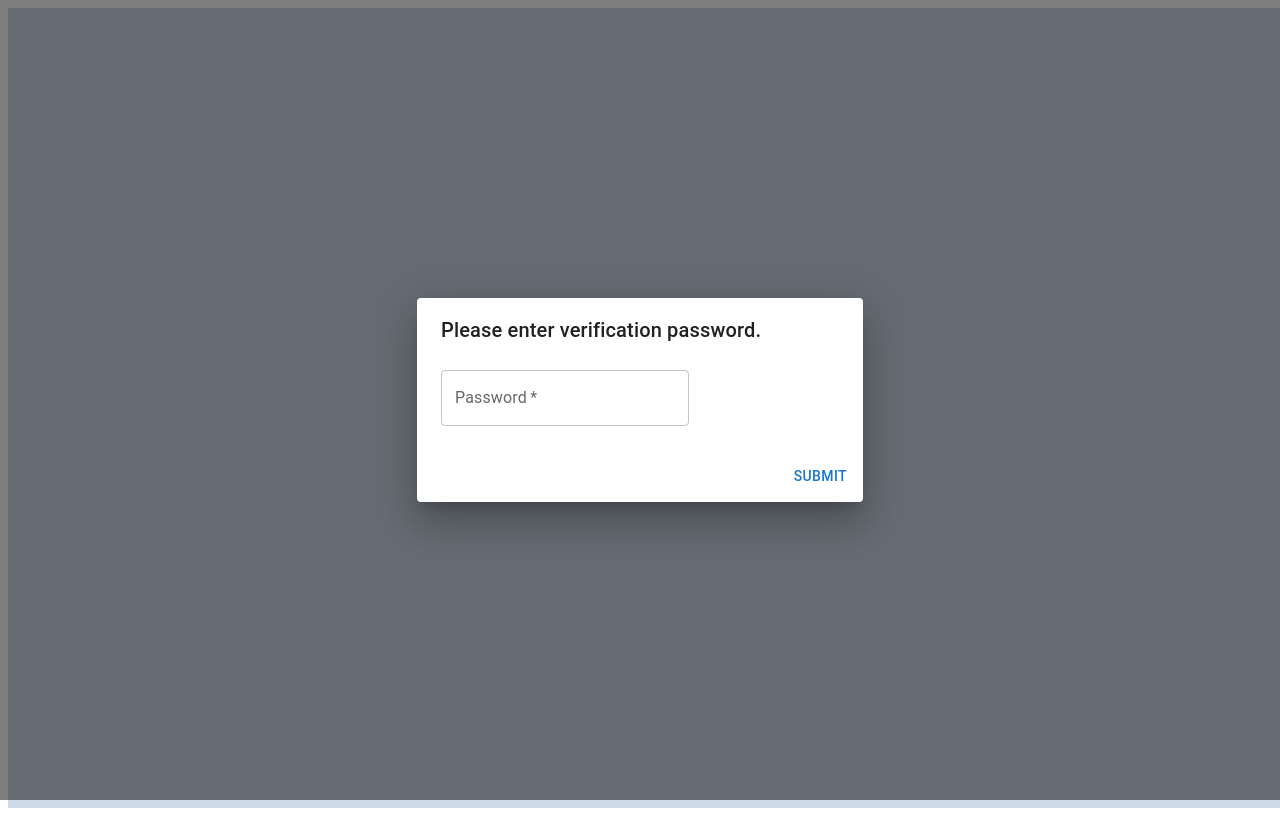
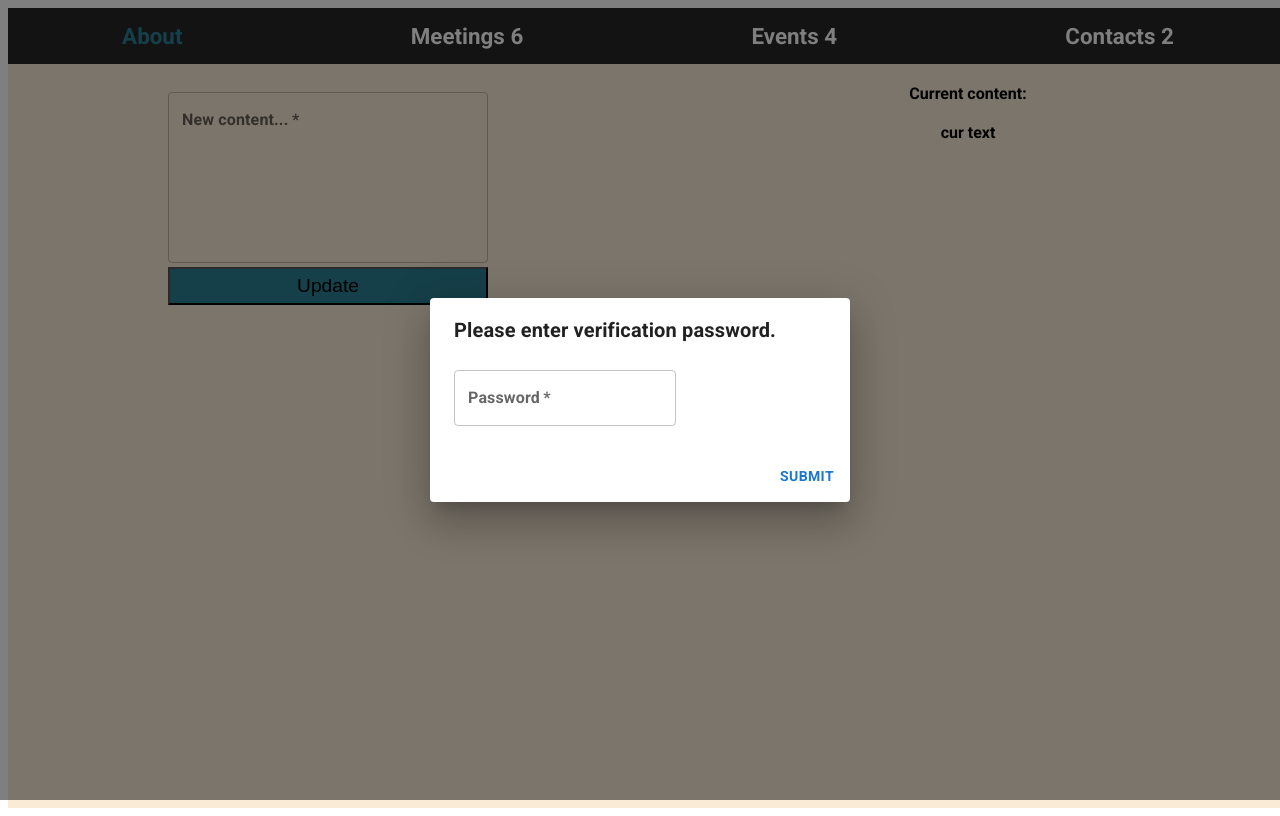
Before and after one commit to MarineNewt/UWPokemon, a Next.js app: page /admin in a window 1280 px wide. Built offline with nearby package versions, Linux system fonts and the light colour scheme.

Commit message:
Create Admin Layout

```diff
--- a/pages/admin.js
+++ b/pages/admin.js
@@ -1,6 +1,6 @@
 import Head from 'next/head';
 import { useState } from "react";
-import styles from '../styles/Home.module.css';
+import styles from '../styles/Admin.module.css';
 import Dialog from '@mui/material/Dialog';
 import DialogActions from '@mui/material/DialogActions';
 import DialogContent from '@mui/material/DialogContent';
@@ -9,10 +9,14 @@ import DialogTitle from '@mui/material/DialogTitle';
 import TextField from '@mui/material/TextField';
 import Alert from '@mui/material/Alert';
 import Button from '@mui/material/Button';
+import { Roboto } from 'next/font/google'
+const roboto = Roboto({ subsets: ['latin'], weight: '700' })
 
 export default function About() {
   let [userverified, setVerify] = useState(false);
   let [userpassword, setPassword] = useState("");
+  let [focus, setFocus] = useState("About");
+  let [dataFull, setDataFull] = useState();
   const [alerts, setAlerts] = useState(false);
 
   async function Verify(password) {
@@ -22,6 +26,9 @@ export default function About() {
       body: JSON.stringify({password}),
     })
     if(response.status === 200){
+      const result = await response.json();
+      console.log(result.data.Item);
+      setDataFull(result.data.Item);
       return setVerify(true);
     }else{
       setAlerts(true);
@@ -32,7 +39,7 @@ export default function About() {
   }
 
   return (
-    <div className={[styles.container].join(" ")}>
+    <div className={[styles.container, roboto.className].join(" ")}>
       <Head>
         <title>Pokemon Trainer Club</title>
         <link rel="icon" href="/favicon.ico" />
@@ -69,9 +76,34 @@ export default function About() {
         </DialogActions>
       </Dialog>}
 
-      <div id="admin" className={styles.pagealt}>
+      <div id="admin" style={{height: "100dvh"}}>
+        <div id="adminnav" className={styles.adminnav}>
+          <div onClick={() => {setFocus("About")}} style={{color: focus == "About" ? "rgb(43, 127, 147)" : "white"}}>About</div>
+          <div onClick={() => {setFocus("Meetings")}}  style={{color: focus == "Meetings" ? "rgb(43, 127, 147)" : "white"}}>Meetings 6</div>
+          <div onClick={() => {setFocus("Events")}}  style={{color: focus == "Events" ? "rgb(43, 127, 147)" : "white"}}>Events 4 </div>
+          <div onClick={() => {setFocus("Contacts")}}  style={{color: focus == "Contacts" ? "rgb(43, 127, 147)" : "white"}}>Contacts 2</div>
+        </div>
 
-
+        <div id="focusdisplay" className={styles.focusDisplay}>
+          {focus == "About" && <div className={styles.aboutfocus}>
+            <div id="aboutnew" className={styles.aboutfocus_new}>
+              <TextField
+              multiline
+              rows={6}
+              style={{width: "50%"}}
+              required
+              name="contentInput"
+              id="outlined-static"
+              type="text"
+              label="New content..."
+              margin="dense"
+            />
+            <button className={styles.aboutfocusbtn}> Update </button></div>  <div id="aboutcur" className={styles.aboutfocus_cur}> Current content:  <div style={{marginTop: "20px"}}>cur text</div> </div>
+          </div>}
+          {focus == "Meetings" && <div> Meetings Tab </div>}
+          {focus == "Events" && <div> Events Tab </div>}
+          {focus == "Contacts" && <div> Contacts Tab </div>}
+        </div>
       </div>
 
     </div>
--- a/pages/api/verify.js
+++ b/pages/api/verify.js
@@ -41,7 +41,7 @@ export default async function handler(req, res){
     // Compare input password with stored hash
     const result = await bcrypt.compare(password, storedHash);
     if(result){
-      return res.status(200).json({ message: 'Password Verified' });
+      return res.status(200).json({ data, message: 'Password Verified' });
     }else{
       return res.status(401).json({ message: 'Incorrect Password' });
     }
--- /dev/null
+++ b/styles/Admin.module.css
@@ -0,0 +1,56 @@
+.container{
+  height: 100dvh;
+  width: 100vw;
+  margin: 0;
+  padding: 0;
+  background-color: rgb(39, 39, 41);
+  overflow-y: hidden;
+  overflow-x: hidden;
+  scroll-snap-type: y proximity;
+  scroll-behavior: smooth;
+
+}
+
+.adminnav{
+  display: flex;
+  width: 100%;
+  justify-content: space-around;
+  color: aliceblue;
+  cursor: pointer;
+  padding-block: 15px;
+  font-size: 1.75vw;
+}
+
+.focusDisplay{
+  width: 100vw;
+  height: 100%;
+  background-color: antiquewhite;
+}
+
+.aboutfocus{
+  display: flex;
+
+}
+.aboutfocus_new{
+  width: 50vw;
+  padding-top: 20px;
+  display: flex;
+  flex-direction: column;
+  align-items: center;
+}
+.aboutfocus_cur{
+  width: 50vw;
+  padding-top: 20px;
+  display: flex;
+  flex-direction: column;
+  align-items: center;
+}
+.aboutfocusbtn{
+  font-size: 1.5vw;
+  height: 3vw;
+  width: 50%;
+  background-color: rgb(43, 127, 147);
+}
+.aboutfocusbtn:hover{
+  background-color: rgb(102, 135, 143);
+}
```
